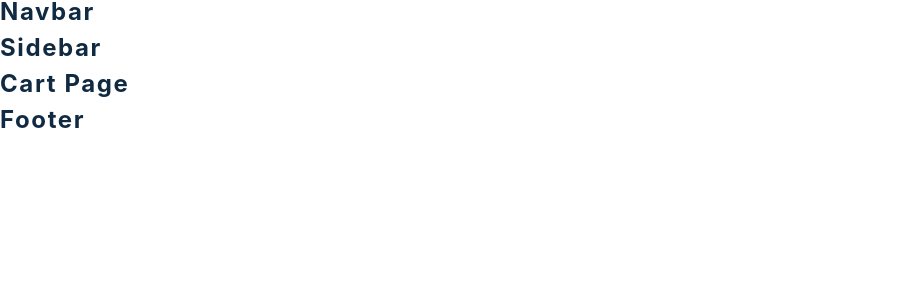
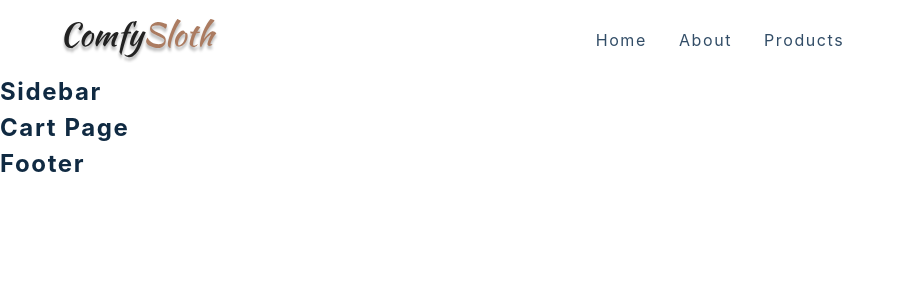
Before and after one commit to NateOs/react-Commerce-Project, a React (Create React App) app: page /cartpage in a window 1280 px wide. Shown: the top 300 px of the page, without its empty margins (0-904 px from the left). Built offline with nearby package versions, Linux system fonts and the light colour scheme; the HTML template or start-up script is replaced by a standard one.

Commit message:
Navbar added

```diff
--- a/src/components/Navbar.js
+++ b/src/components/Navbar.js
@@ -9,7 +9,27 @@
 import { useUserContext } from '../context/user_context'
 
 const Nav = () => {
-  return <h4>navbar</h4>
+  return (
+    <NavContainer>
+      <div className='nav-center'>
+        <div className='nav-header'>
+          <Link to='/'>
+            <img src={logo} alt="comfy sloth"/>
+          </Link>
+          <button type='button' className='nav-toggle'><FaBars /></button>
+        </div>
+        <ul className="nav-links">
+          {links.map((link) => {
+            const {id, text, url} = link
+            return (
+              <li key={id}>
+                <Link to={url}>{text}</Link>
+              </li>
+            )
+          })}
+        </ul>
+      </div>
+    </NavContainer>)
 }
 
 const NavContainer = styled.nav`
```
